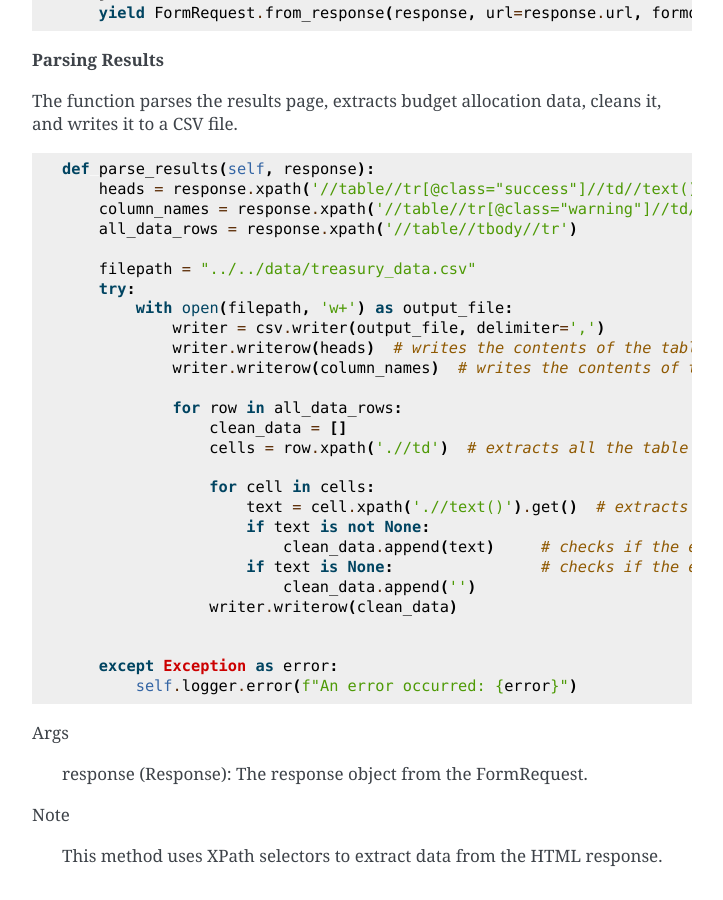
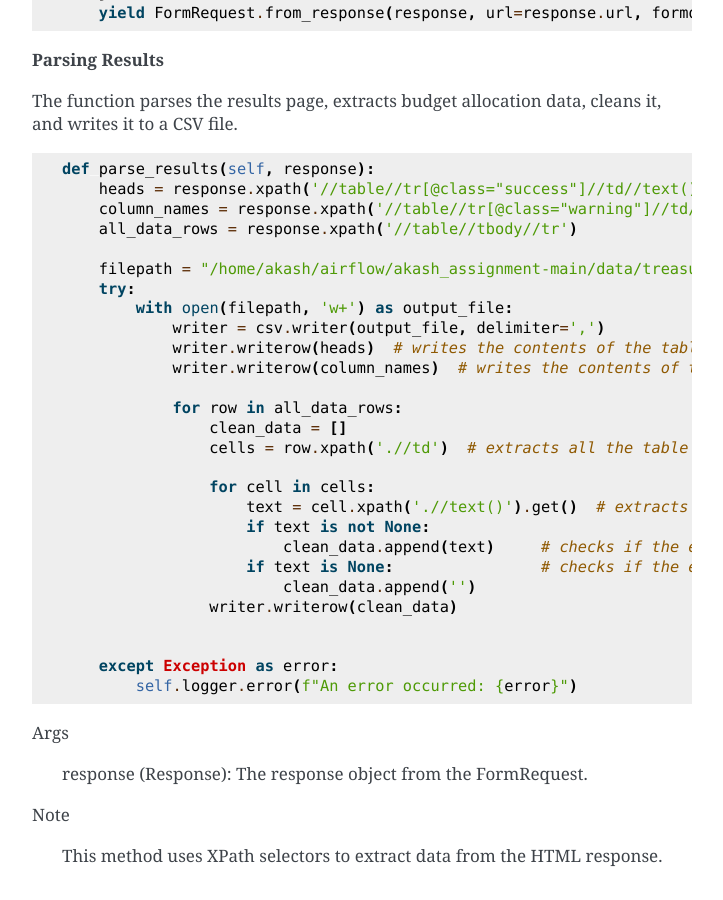
Before and after one commit to Akash-94/akash_assignment, a Sphinx documentation site: the page built from Docs/scraping.rst, in a window 1280 px wide and 900 px high, scrolled down 1500 px. Shown: the whole window, without its empty margins (388-1111 px from the left). Built offline with Sphinx 7.4.7, drawn with Linux system fonts in a browser that asks for light colours.

Commit message:
Update scraping.rst

```diff
--- a/Docs/scraping.rst
+++ b/Docs/scraping.rst
@@ -87,7 +87,7 @@
             column_names = response.xpath('//table//tr[@class="warning"]//td//text()').extract()
             all_data_rows = response.xpath('//table//tbody//tr')
 
-            filepath = "../../data/treasury_data.csv"
+            filepath = "/home/akash/airflow/akash_assignment-main/data/treasury_data.csv"
             try:
                 with open(filepath, 'w+') as output_file:
                     writer = csv.writer(output_file, delimiter=',')
```
